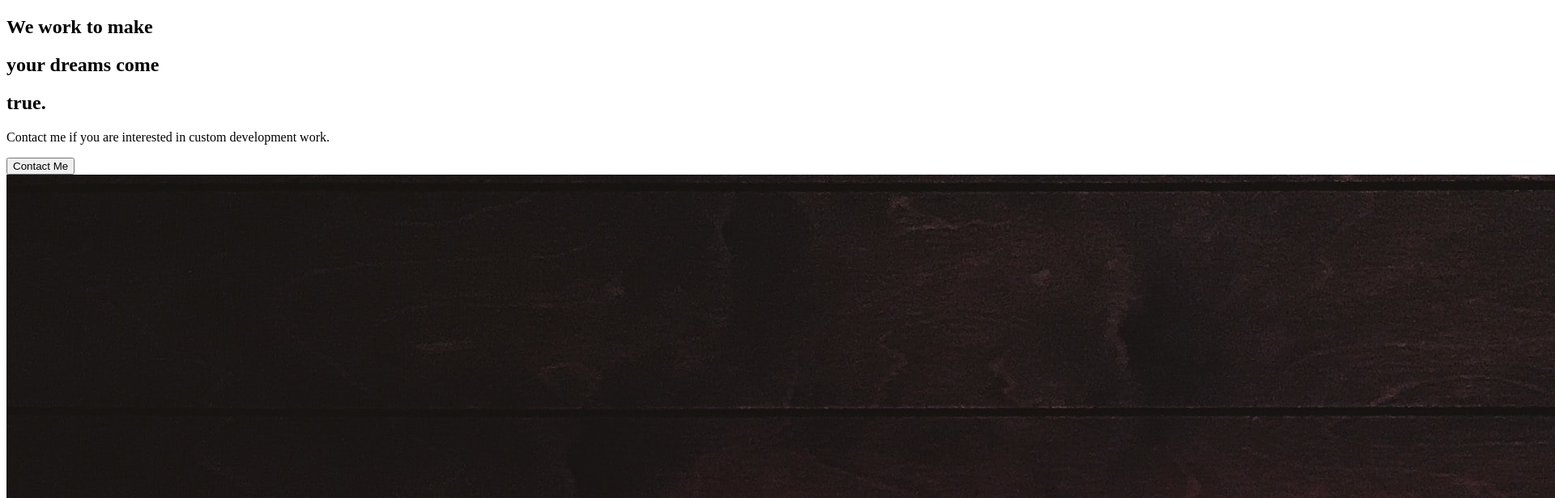
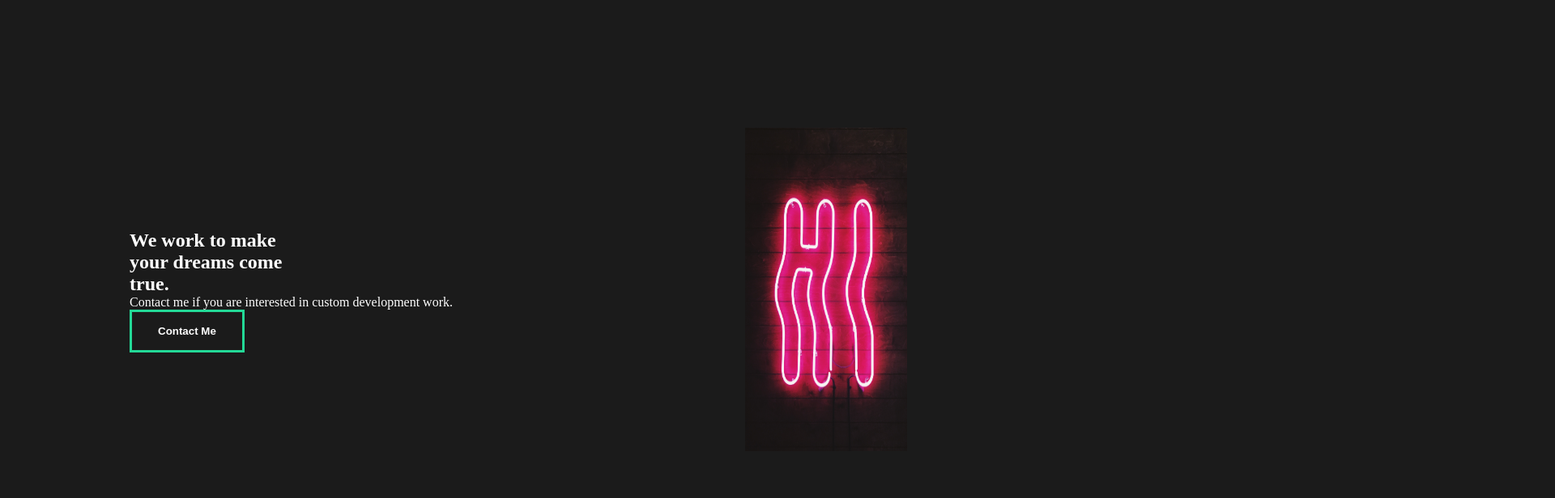
Before and after one commit to katieolson84/katie-olson-portfolio, a React (Create React App) app in the folder portfolio/: page / in a window 1280 px wide. Shown: the top 616 px of the page at 81% size, 1920 px wide, since content can reach past the window. Built offline with nearby package versions, Linux system fonts and the light colour scheme.

Commit message:
Edited readme

```diff
--- a/portfolio/src/App.js
+++ b/portfolio/src/App.js
@@ -1,10 +1,13 @@
 import React from 'react';
 // import Pages
 import AboutMe from './Pages/AboutMe'
+// Global style
+import GlobalStyle from './components/GlobalStyles';
 
 function App() {
   return (
     <div className="App">
+      <GlobalStyle />
       <AboutMe />
     </div>
   );
--- a/portfolio/src/components/About.js
+++ b/portfolio/src/components/About.js
@@ -1,9 +1,11 @@
 import React from 'react'
 import hi from '../images/hi.jpeg'
+// styles
+import styled from 'styled-components';
 
 const About = () => {
     return (
-        <div>
+        <AboutContainer>
             <div className="description">
                 <div className="title">
                     <div classname="hide">
@@ -23,8 +25,23 @@
             <div className="image">
                 <img src={hi} alt="hi neon sign"/>
             </div>
-        </div>
+        </AboutContainer>
     )
 }
 
+//Styled components
+const AboutContainer = styled.div`
+    min-height: 90vh;
+    display: flex;
+    align-items: center;
+    justify-content: space-between;
+    padding: 5rem 10rem;
+    color: white;
+
+    img{
+        width:200px;
+        height:400px;
+    }
+`
+
 export default About;
--- /dev/null
+++ b/portfolio/src/components/GlobalStyles.js
@@ -0,0 +1,43 @@
+import {createGlobalStyle} from 'styled-components'
+
+const GlobalStyle = createGlobalStyle`
+    *{
+        margin: 0;
+        padding: 0;
+        box-sizing: border-box;
+    }
+
+    body{
+        background: #1b1b1b;
+
+    }
+
+    button{
+        font-weight: bold;
+        font-zize: 1.1 rem;
+        cursor: pointer;
+        padding: 1rem 2rem;
+        border: 3px solid #23d997;
+        background: transparent;
+        color: white;
+        transition: all 0.5s ease;
+        &:hover{
+            background-color: #23d997;
+            color: white;
+        }
+    h2{
+        font-weight: lighter;
+        font-size: 4rem;
+    }
+    h3{
+        color: white;
+    }
+    p{
+        padding: 3rem 0rem;
+        color: #ccc;
+        font-size: 1.4rem;
+        line-height: 150%;
+    }
+    }
+`
+export default GlobalStyle;
```
Also changed, not shown: 1 other file (tests, documents, lock files or other folders).
